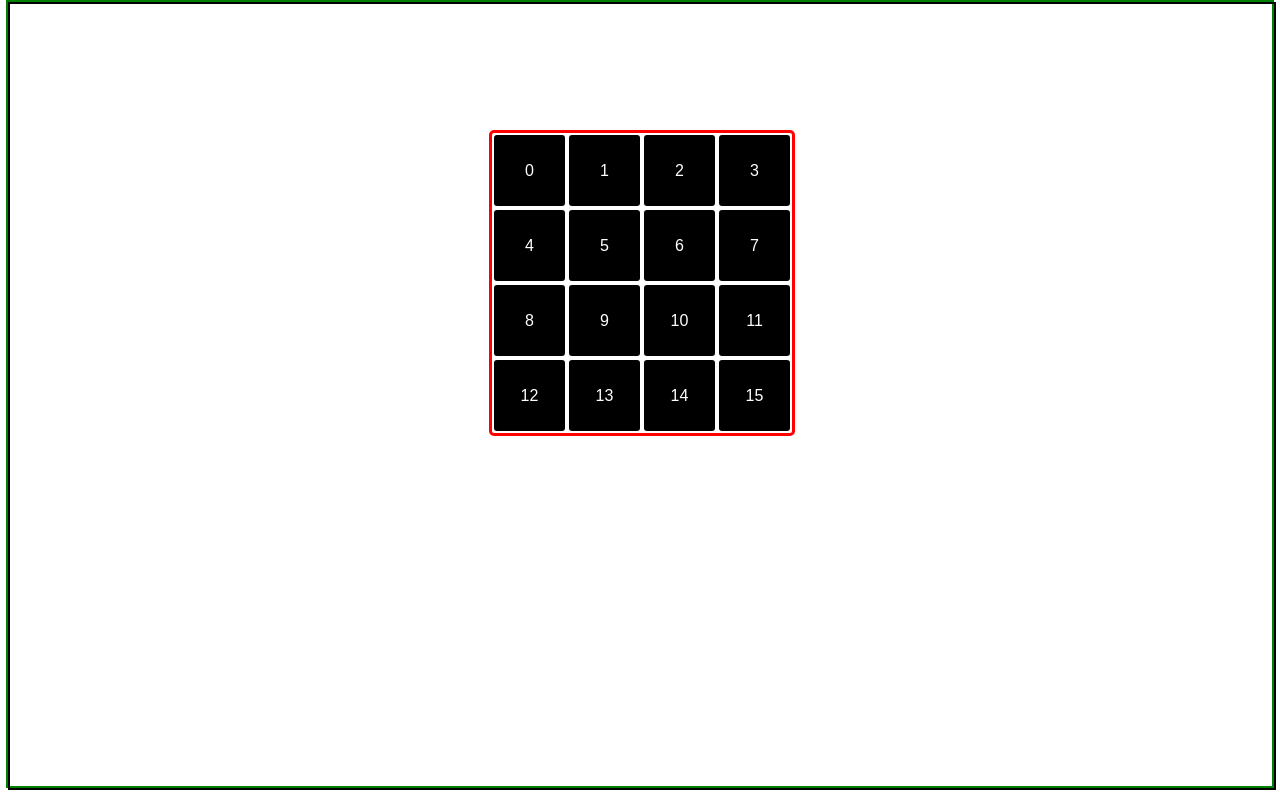
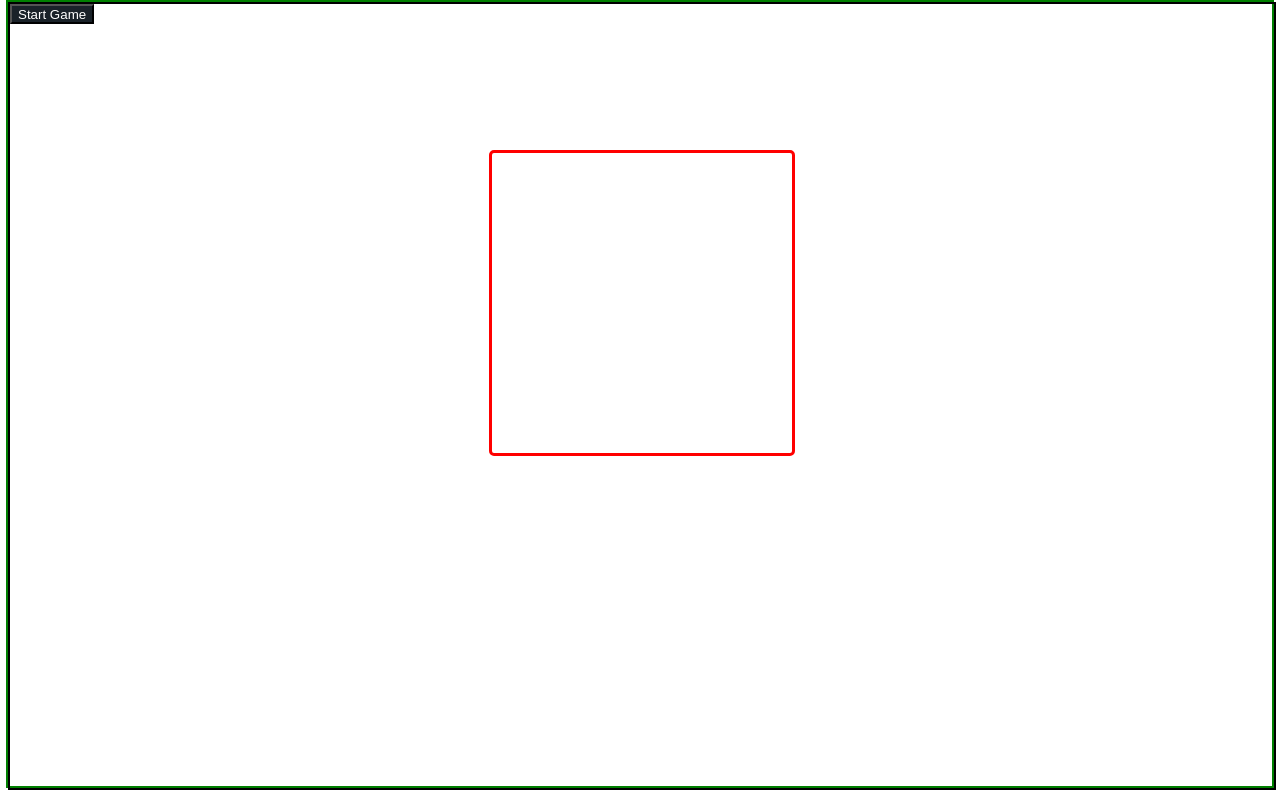
Before and after one commit to steffriedrichs/Project_1-React, a React (Create React App) app: page / in a window 1280 px wide. Built offline with nearby package versions, Linux system fonts and the light colour scheme.

Commit message:
Add button to start game

```diff
--- a/src/components/App/App.js
+++ b/src/components/App/App.js
@@ -1,12 +1,28 @@
-import React from "react";
+import React, { Component } from "react";
 import Board from "../Board/Board";
 
-import { Container } from "./style";
+import { Container, StartGameButton } from "./style";
 
-export default function App() {
-    return (
-        <Container>
-            <Board />
-        </Container>
-    );
+export default class App extends Component {
+    constructor(props) {
+        super(props);
+        this.state = {
+            numberOfRows: 0,
+        };
+    }
+
+    render() {
+        return (
+            <Container>
+                <StartGameButton
+                    onClick={() => {
+                        this.setState({ numberOfRows: 3 });
+                    }}
+                >
+                    Start Game
+                </StartGameButton>
+                <Board numberOfRows={this.state.numberOfRows} />
+            </Container>
+        );
+    }
 }
--- a/src/components/App/style.js
+++ b/src/components/App/style.js
@@ -7,3 +7,10 @@ export const Container = styled.div`
     height: 100%;
     text-align: center;
 `;
+
+export const StartGameButton = styled.button`
+    display: block;
+    height: 20px;
+    background-color: #1a2229;
+    color: white;
+`;
--- a/src/components/Board/Board.js
+++ b/src/components/Board/Board.js
@@ -6,9 +6,6 @@ import { PlayingBoard } from "./style";
 export default class Board extends Component {
     constructor(props) {
         super(props);
-        this.state = {
-            numberOfRows: 4,
-        };
         this.getFields = this.getFields.bind(this);
     }
 
@@ -20,6 +17,6 @@ export default class Board extends Component {
     }
 
     render() {
-        return <PlayingBoard>{this.getFields(this.state.numberOfRows)}</PlayingBoard>;
+        return <PlayingBoard>{this.getFields(this.props.numberOfRows)}</PlayingBoard>;
     }
 }
--- a/src/components/Board/style.js
+++ b/src/components/Board/style.js
@@ -10,7 +10,7 @@ export const PlayingBoard = styled.div`
 `;
 
 export const FieldElement = styled.div`
-    background: ${props => (props.dark ? "black" : "white")};
+    background: ${props => (props.dark ? "#1a2229" : "white")};
     width: ${props => 300/props.rows - 4}px;
     line-height: ${props => 300/props.rows - 4}px;
     float: left;
```
